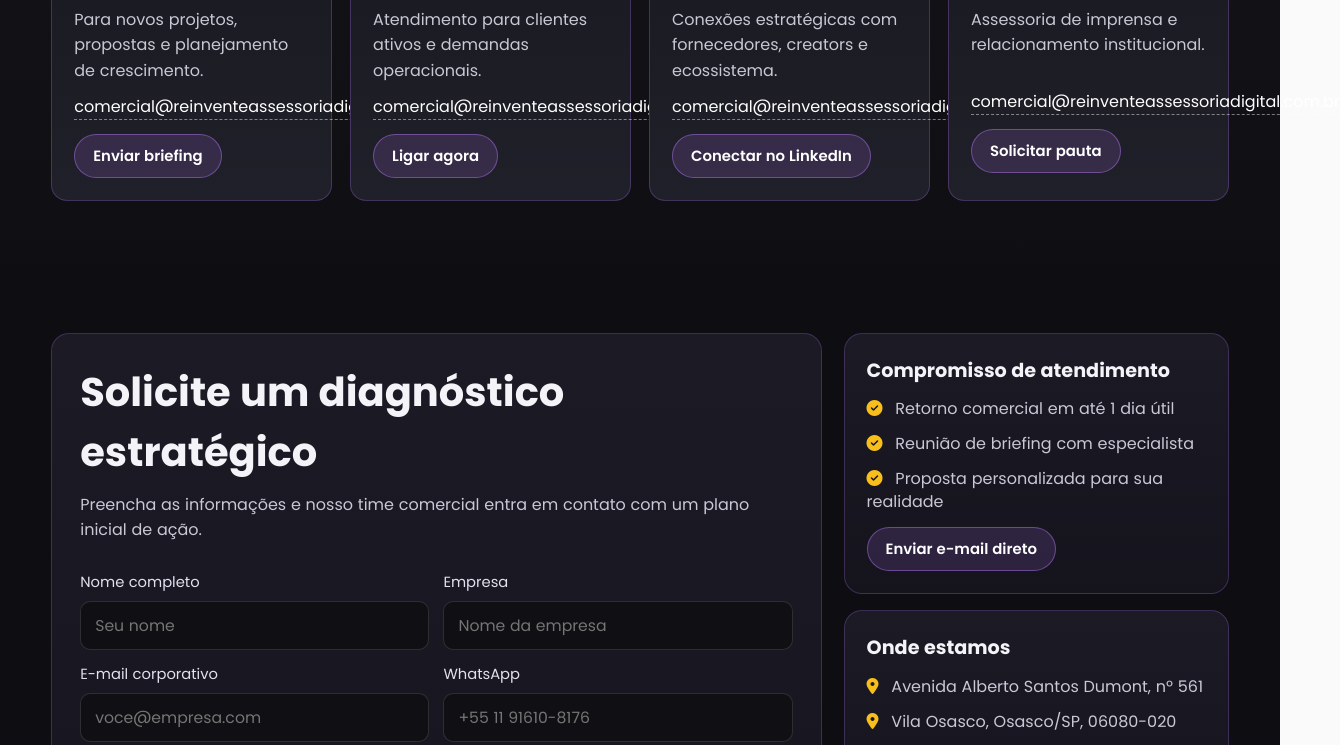
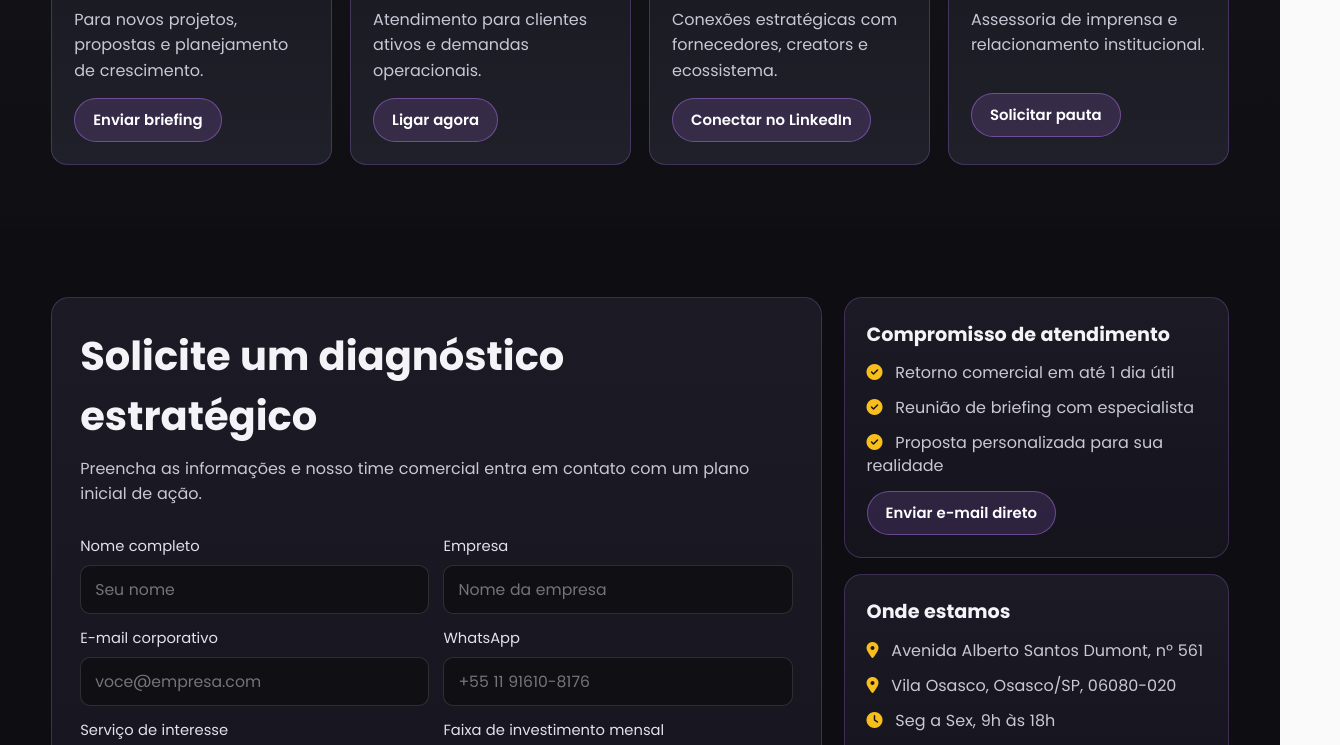
Before and after one commit to AndreVsSA/Reinvente-View, a plain HTML site: page pages/contato.html in a window 1280 px wide. Shown: the part 1071-1816 px from the top of the page, 1340 px wide, since content can reach past the window. Drawn offline with Linux system fonts and the light colour scheme; files whose address does not match are found by name.

Commit message:
igualando ao site

```diff
--- a/pages/contato.html
+++ b/pages/contato.html
@@ -87,7 +87,6 @@
                     <div class="contact-pro-channel-card__icon"><i class="fas fa-briefcase"></i></div>
                     <h3>Comercial</h3>
                     <p>Para novos projetos, propostas e planejamento de crescimento.</p>
-                    <a href="mailto:comercial@reinventeassessoriadigital.com.br" class="contact-pro-inline-link">comercial@reinventeassessoriadigital.com.br</a>
                     <a href="#lead-form" class="contact-pro-btn contact-pro-btn--small">Enviar briefing</a>
                 </article>
 
@@ -95,7 +94,6 @@
                     <div class="contact-pro-channel-card__icon"><i class="fas fa-headset"></i></div>
                     <h3>Suporte</h3>
                     <p>Atendimento para clientes ativos e demandas operacionais.</p>
-                    <a href="mailto:comercial@reinventeassessoriadigital.com.br" class="contact-pro-inline-link">comercial@reinventeassessoriadigital.com.br</a>
                     <a href="tel:+5511916108176" class="contact-pro-btn contact-pro-btn--small">Ligar agora</a>
                 </article>
 
@@ -103,7 +101,6 @@
                     <div class="contact-pro-channel-card__icon"><i class="fas fa-handshake"></i></div>
                     <h3>Parcerias</h3>
                     <p>Conexões estratégicas com fornecedores, creators e ecossistema.</p>
-                    <a href="mailto:comercial@reinventeassessoriadigital.com.br" class="contact-pro-inline-link">comercial@reinventeassessoriadigital.com.br</a>
                     <a href="https://www.linkedin.com/in/reinventexbranding/" target="_blank" class="contact-pro-btn contact-pro-btn--small">Conectar no LinkedIn</a>
                 </article>
 
@@ -111,7 +108,6 @@
                     <div class="contact-pro-channel-card__icon"><i class="fas fa-bullhorn"></i></div>
                     <h3>Imprensa</h3>
                     <p>Assessoria de imprensa e relacionamento institucional.</p>
-                    <a href="mailto:comercial@reinventeassessoriadigital.com.br" class="contact-pro-inline-link">comercial@reinventeassessoriadigital.com.br</a>
                     <a href="mailto:comercial@reinventeassessoriadigital.com.br" class="contact-pro-btn contact-pro-btn--small">Solicitar pauta</a>
                 </article>
             </div>
```
